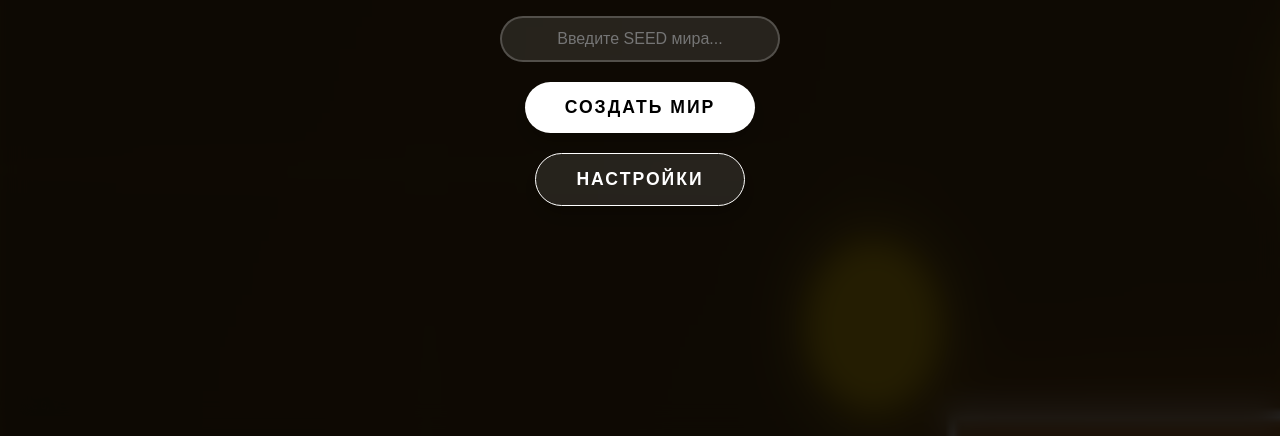
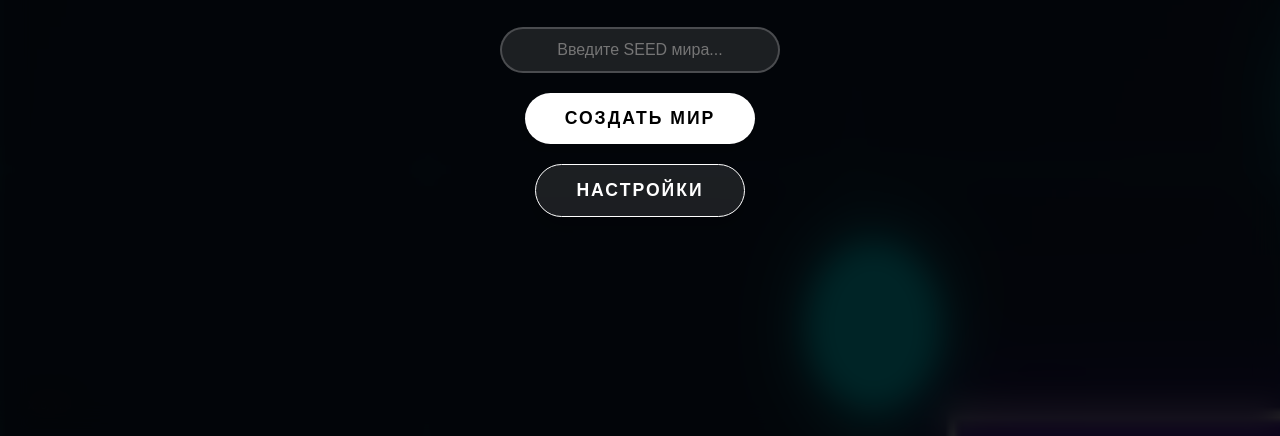
Before and after one commit to abdul009la-dev/Echo-Pulse.com, a plain HTML site: page index.html in a window 1280 px wide. Shown: the part 364-800 px from the top of the page. Drawn offline with Linux system fonts and the light colour scheme.

Commit message:
Add files via upload

```diff
--- a/index.html
+++ b/index.html
@@ -3,7 +3,7 @@
 <head>
     <meta charset="UTF-8">
     <meta name="viewport" content="width=device-width, initial-scale=1.0, maximum-scale=1.0, user-scalable=no">
-    <title>Echo Pulse: Vibrant Worlds</title>
+    <title>Echo Pulse: Origins</title>
     <style>
         :root {
             --bg-color: #050508;
@@ -147,21 +147,6 @@
 
         .hidden { display: none !important; }
 
-        /* Settings specific styles */
-        .settings-btn {
-            position: absolute;
-            top: 20px;
-            right: 20px;
-            background: rgba(255, 255, 255, 0.1);
-            border: 1px solid rgba(255, 255, 255, 0.2);
-            color: white;
-            padding: 10px;
-            border-radius: 50%;
-            cursor: pointer;
-            z-index: 110;
-            pointer-events: auto;
-        }
-
         .lang-group {
             display: flex;
             gap: 10px;
@@ -192,14 +177,13 @@
     <div class="ui-layer">
         <div class="hud">
             <div class="hud-item" id="score-display">SCORE: 0</div>
-            <div class="hud-item" id="biome-display">BIOME: FOREST</div>
         </div>
         <div class="coords" id="coords-display">X: 0, Y: 0</div>
     </div>
 
     <div id="main-menu" class="menu-screen">
         <h1>ECHO PULSE</h1>
-        <p id="menu-desc" style="color: #ccc; margin-bottom: 20px; max-width: 300px;">Исследуйте живые миры. Каждый Seed — это новая палитра.</p>
+        <p id="menu-desc" style="color: #ccc; margin-bottom: 20px; max-width: 300px;">Исследуйте бесконечный мир. Каждый Seed — это новое приключение.</p>
         <input type="text" id="seed-input" class="seed-input" placeholder="Введите SEED мира..." maxlength="16">
         <button id="start-btn" class="btn">Создать мир</button>
         <button id="settings-open-btn" class="btn" style="background: rgba(255,255,255,0.1); color: white; border: 1px solid white;">Настройки</button>
@@ -224,11 +208,6 @@
 </div>
 
 <script>
-    /**
-     * ECHO PULSE: VIBRANT WORLDS
-     * Бесконечный мир с насыщенными цветами и градиентами.
-     */
-
     const canvas = document.getElementById('gameCanvas');
     const ctx = canvas.getContext('2d');
 
@@ -251,8 +230,7 @@
     let currentLang = localStorage.getItem('echo_lang') || 'ru';
     const TRANSLATIONS = {
         ru: {
-            title: "ECHO PULSE",
-            desc: "Исследуйте живые миры. Каждый Seed — это новая палитра.",
+            desc: "Исследуйте бесконечный мир. Каждый Seed — это новое приключение.",
             placeholder: "Введите SEED мира...",
             start: "Создать мир",
             settings: "Настройки",
@@ -261,12 +239,10 @@
             gameOver: "СИГНАЛ ПОТЕРЯН",
             restart: "Возродиться",
             menu: "Меню",
-            score: "СЧЕТ",
-            biome: "БИОМ"
+            score: "СЧЕТ"
         },
         en: {
-            title: "ECHO PULSE",
-            desc: "Explore vibrant worlds. Every Seed is a new palette.",
+            desc: "Explore the infinite world. Every Seed is a new adventure.",
             placeholder: "Enter world SEED...",
             start: "Create World",
             settings: "Settings",
@@ -275,8 +251,7 @@
             gameOver: "SIGNAL LOST",
             restart: "Respawn",
             menu: "Menu",
-            score: "SCORE",
-            biome: "BIOME"
+            score: "SCORE"
         }
     };
 
@@ -298,81 +273,24 @@
         document.getElementById('game-over-title').innerText = t.gameOver;
         document.getElementById('restart-btn').innerText = t.restart;
         document.getElementById('to-menu-btn').innerText = t.menu;
-
-        // Update active button state
         document.getElementById('lang-ru').className = `lang-btn ${currentLang === 'ru' ? 'active' : ''}`;
         document.getElementById('lang-en').className = `lang-btn ${currentLang === 'en' ? 'active' : ''}`;
-
-        // Update HUD labels if playing
         updateHUDLabels();
     }
 
     function updateHUDLabels() {
         const t = TRANSLATIONS[currentLang];
         const scoreEl = document.getElementById('score-display');
-        const biomeEl = document.getElementById('biome-display');
         if (scoreEl) scoreEl.innerText = `${t.score}: ${score}`;
-        // Biome name is usually kept in English or can be translated if needed
     }
 
-    // --- BIOME PALETTES ---
-    const BIOMES = {
-        FOREST: {
-            name: 'FOREST',
-            bg: ['#0a2e2a', '#1a4d44'], // Градиент
-            primary: '#2ecc71',
-            accent: '#1abc9c',
-            particle: '#a3e4d7',
-            grid: 'rgba(46, 204, 113, 0.1)'
-        },
-        DESERT: {
-            name: 'DESERT',
-            bg: ['#4a3311', '#6e4d1a'],
-            primary: '#f1c40f',
-            accent: '#e67e22',
-            particle: '#f9e79f',
-            grid: 'rgba(241, 196, 15, 0.1)'
-        },
-        ICE: {
-            name: 'ICE',
-            bg: ['#1b3a4b', '#2c5d72'],
-            primary: '#ffffff',
-            accent: '#3498db',
-            particle: '#d6eaf8',
-            grid: 'rgba(255, 255, 255, 0.1)'
-        },
-        VOID: {
-            name: 'VOID',
-            bg: ['#1a0a2e', '#2d1a4d'],
-            primary: '#9b59b6',
-            accent: '#7000ff',
-            particle: '#d7bde2',
-            grid: 'rgba(155, 89, 182, 0.1)'
-        },
-        CHAOS: {
-            name: 'CHAOS',
-            bg: ['#3e0a0a', '#5d1a1a'],
-            primary: '#e74c3c',
-            accent: '#ff007a',
-            particle: '#f5b7b1',
-            grid: 'rgba(231, 76, 60, 0.1)'
-        },
-        RESONANCE: {
-            name: 'RESONANCE',
-            bg: ['#0a1a2e', '#1a2d4d'],
-            primary: '#00f2ff',
-            accent: '#7000ff',
-            particle: '#aed6f1',
-            grid: 'rgba(0, 242, 255, 0.1)'
-        },
-        COSMIC: {
-            name: 'COSMIC',
-            bg: ['#05051a', '#0a0a3d'],
-            primary: '#ffffff',
-            accent: '#ff007a',
-            particle: '#fdedec',
-            grid: 'rgba(255, 255, 255, 0.1)'
-        }
+    // --- SINGLE WORLD STYLE ---
+    const WORLD_STYLE = {
+        bg: ['#0a1a2e', '#1a2d4d'],
+        primary: '#00f2ff',
+        accent: '#7000ff',
+        particle: '#aed6f1',
+        grid: 'rgba(0, 242, 255, 0.1)'
     };
 
     // --- UTILS ---
@@ -391,25 +309,15 @@
         return Math.abs(hash);
     }
 
-    function getBiomeAt(cx, cy) {
-        const rnd = mulberry32(cx * 31 + cy * 17 + worldSeed);
-        const v = rnd();
-        const keys = Object.keys(BIOMES);
-        return BIOMES[keys[Math.floor(v * keys.length)]];
-    }
-
     // --- ENGINE ---
     function generateChunk(cx, cy) {
         const key = `${cx},${cy}`;
         if (chunks.has(key)) return chunks.get(key);
 
-        const biome = getBiomeAt(cx, cy);
         const rnd = mulberry32(cx * 1000 + cy + worldSeed);
-
         const structures = [];
         const enemies = [];
 
-        // Structures
         if (rnd() < 0.4) {
             const count = Math.floor(rnd() * 4) + 1;
             for (let i = 0; i < count; i++) {
@@ -418,12 +326,11 @@
                     y: cy * CHUNK_SIZE + rnd() * CHUNK_SIZE,
                     w: 60 + rnd() * 120,
                     h: 60 + rnd() * 120,
-                    color: biome.accent
+                    color: WORLD_STYLE.accent
                 });
             }
         }
 
-        // Enemies
         const enemyCount = 3 + Math.floor(rnd() * 6);
         for (let i = 0; i < enemyCount; i++) {
             enemies.push({
@@ -432,11 +339,11 @@
                 r: 12 + rnd() * 10,
                 vx: (rnd() - 0.5) * 3,
                 vy: (rnd() - 0.5) * 3,
-                color: biome.primary
+                color: WORLD_STYLE.primary
             });
         }
 
-        const chunk = { biome, structures, enemies };
+        const chunk = { structures, enemies };
         chunks.set(key, chunk);
         return chunk;
     }
@@ -444,13 +351,8 @@
     function initGame() {
         resize();
         worldSeed = getSeedHash(seed);
-        player.x = 0; player.y = 0;
-        player.vx = 0; player.vy = 0;
-        player.trail = [];
-        chunks.clear();
-        pulses = [];
-        particles = [];
-        score = 0;
+        player.x = 0; player.y = 0; player.vx = 0; player.vy = 0; player.trail = [];
+        chunks.clear(); pulses = []; particles = []; score = 0;
         state = 'PLAYING';
         updateHUDLabels();
     }
@@ -477,15 +379,8 @@
     }, { passive: false });
 
     function createPulse(x, y) {
-        const cx = Math.floor(player.x / CHUNK_SIZE);
-        const cy = Math.floor(player.y / CHUNK_SIZE);
-        const biome = getBiomeAt(cx, cy);
-
-        pulses.push({ x, y, r: 0, maxR: 160, opacity: 1, color: biome.primary });
-
-        const dx = player.x - x;
-        const dy = player.y - y;
-        const dist = Math.sqrt(dx*dx + dy*dy);
+        pulses.push({ x, y, r: 0, maxR: 160, opacity: 1, color: WORLD_STYLE.primary });
+        const dx = player.x - x, dy = player.y - y, dist = Math.sqrt(dx*dx + dy*dy);
         if (dist < 160) {
             const force = (160 - dist) / 160 * 18;
             player.vx += (dx / dist) * force;
@@ -495,182 +390,104 @@
 
     function update() {
         if (state !== 'PLAYING') return;
-
-        player.x += player.vx;
-        player.y += player.vy;
-        player.vx *= 0.97;
-        player.vy *= 0.97;
-
+        player.x += player.vx; player.y += player.vy;
+        player.vx *= 0.97; player.vy *= 0.97;
         camera.x += (player.x - canvas.clientWidth / 2 - camera.x) * 0.1;
         camera.y += (player.y - canvas.clientHeight / 2 - camera.y) * 0.1;
-
         player.trail.push({x: player.x, y: player.y});
         if (player.trail.length > 25) player.trail.shift();
 
         const currentCX = Math.floor(player.x / CHUNK_SIZE);
         const currentCY = Math.floor(player.y / CHUNK_SIZE);
-        const currentBiome = getBiomeAt(currentCX, currentCY);
 
-        // Update Chunks
         for (let x = currentCX - VIEW_DISTANCE; x <= currentCX + VIEW_DISTANCE; x++) {
             for (let y = currentCY - VIEW_DISTANCE; y <= currentCY + VIEW_DISTANCE; y++) {
                 const chunk = generateChunk(x, y);
-
                 chunk.enemies.forEach(e => {
                     e.x += e.vx; e.y += e.vy;
                     if (e.x < x * CHUNK_SIZE || e.x > (x+1) * CHUNK_SIZE) e.vx *= -1;
                     if (e.y < y * CHUNK_SIZE || e.y > (y+1) * CHUNK_SIZE) e.vy *= -1;
-
-                    const dx = player.x - e.x;
-                    const dy = player.y - e.y;
+                    const dx = player.x - e.x, dy = player.y - e.y;
                     if (Math.sqrt(dx*dx + dy*dy) < player.r + e.r) endGame();
                 });
-
                 chunk.structures.forEach(s => {
                     if (player.x + player.r > s.x && player.x - player.r < s.x + s.w &&
                         player.y + player.r > s.y && player.y - player.r < s.y + s.h) {
-                        player.vx *= -1.1;
-                        player.vy *= -1.1;
-                        score += 1;
-                        createParticles(player.x, player.y, currentBiome.particle, 5);
+                        player.vx *= -1.1; player.vy *= -1.1;
+                        score += 1; createParticles(player.x, player.y, WORLD_STYLE.particle, 5);
                         updateHUDLabels();
                     }
                 });
             }
         }
 
-        // Pulses
         for (let i = pulses.length - 1; i >= 0; i--) {
-            const p = pulses[i];
-            p.r += 6;
-            p.opacity -= 0.025;
-            if (p.opacity <= 0) pulses.splice(i, 1);
+            pulses[i].r += 6; pulses[i].opacity -= 0.025;
+            if (pulses[i].opacity <= 0) pulses.splice(i, 1);
         }
-
-        // Particles
         for (let i = particles.length - 1; i >= 0; i--) {
-            const p = particles[i];
-            p.x += p.vx; p.y += p.vy;
-            p.life -= 0.02;
-            if (p.life <= 0) particles.splice(i, 1);
+            particles[i].x += particles[i].vx; particles[i].y += particles[i].vy;
+            particles[i].life -= 0.02;
+            if (particles[i].life <= 0) particles.splice(i, 1);
         }
-
-        // HUD
         document.getElementById('coords-display').innerText = `X: ${Math.floor(player.x)}, Y: ${Math.floor(player.y)}`;
-        document.getElementById('biome-display').innerText = `${TRANSLATIONS[currentLang].biome}: ${currentBiome.name}`;
     }
 
     function createParticles(x, y, color, count) {
         for (let i = 0; i < count; i++) {
-            particles.push({
-                x, y,
-                vx: (Math.random() - 0.5) * 8,
-                vy: (Math.random() - 0.5) * 8,
-                life: 1,
-                color
-            });
+            particles.push({ x, y, vx: (Math.random() - 0.5) * 8, vy: (Math.random() - 0.5) * 8, life: 1, color });
         }
     }
 
     function draw() {
+        const grad = ctx.createRadialGradient(canvas.clientWidth/2, canvas.clientHeight/2, 0, canvas.clientWidth/2, canvas.clientHeight/2, canvas.clientWidth);
+        grad.addColorStop(0, WORLD_STYLE.bg[1]); grad.addColorStop(1, WORLD_STYLE.bg[0]);
+        ctx.fillStyle = grad; ctx.fillRect(0, 0, canvas.clientWidth, canvas.clientHeight);
+
         const currentCX = Math.floor(player.x / CHUNK_SIZE);
         const currentCY = Math.floor(player.y / CHUNK_SIZE);
-        const currentBiome = getBiomeAt(currentCX, currentCY);
 
-        // Draw Background Gradient
-        const grad = ctx.createRadialGradient(
-            canvas.clientWidth/2, canvas.clientHeight/2, 0,
-            canvas.clientWidth/2, canvas.clientHeight/2, canvas.clientWidth
-        );
-        grad.addColorStop(0, currentBiome.bg[1]);
-        grad.addColorStop(1, currentBiome.bg[0]);
-        ctx.fillStyle = grad;
-        ctx.fillRect(0, 0, canvas.clientWidth, canvas.clientHeight);
-
-        // Draw Chunks
         for (let x = currentCX - VIEW_DISTANCE; x <= currentCX + VIEW_DISTANCE; x++) {
             for (let y = currentCY - VIEW_DISTANCE; y <= currentCY + VIEW_DISTANCE; y++) {
                 const chunk = generateChunk(x, y);
                 const screenX = x * CHUNK_SIZE - camera.x;
                 const screenY = y * CHUNK_SIZE - camera.y;
-
-                // Grid
-                ctx.strokeStyle = chunk.biome.grid;
-                ctx.lineWidth = 1;
-                const step = 100;
-                for(let gx=0; gx<=CHUNK_SIZE; gx+=step) {
+                ctx.strokeStyle = WORLD_STYLE.grid; ctx.lineWidth = 1;
+                for(let gx=0; gx<=CHUNK_SIZE; gx+=100) {
                     ctx.beginPath(); ctx.moveTo(screenX + gx, screenY); ctx.lineTo(screenX + gx, screenY + CHUNK_SIZE); ctx.stroke();
                 }
-                for(let gy=0; gy<=CHUNK_SIZE; gy+=step) {
+                for(let gy=0; gy<=CHUNK_SIZE; gy+=100) {
                     ctx.beginPath(); ctx.moveTo(screenX, screenY + gy); ctx.lineTo(screenX + CHUNK_SIZE, screenY + gy); ctx.stroke();
                 }
-
-                // Structures
                 chunk.structures.forEach(s => {
-                    ctx.shadowBlur = 20;
-                    ctx.shadowColor = s.color;
-                    ctx.fillStyle = s.color;
-                    ctx.globalAlpha = 0.4;
+                    ctx.shadowBlur = 20; ctx.shadowColor = s.color; ctx.fillStyle = s.color; ctx.globalAlpha = 0.4;
                     ctx.fillRect(s.x - camera.x, s.y - camera.y, s.w, s.h);
-                    ctx.globalAlpha = 1;
-                    ctx.strokeStyle = '#fff';
-                    ctx.lineWidth = 2;
-                    ctx.strokeRect(s.x - camera.x, s.y - camera.y, s.w, s.h);
+                    ctx.globalAlpha = 1; ctx.strokeStyle = '#fff'; ctx.lineWidth = 2; ctx.strokeRect(s.x - camera.x, s.y - camera.y, s.w, s.h);
                     ctx.shadowBlur = 0;
                 });
-
-                // Enemies
                 chunk.enemies.forEach(e => {
-                    ctx.beginPath();
-                    ctx.arc(e.x - camera.x, e.y - camera.y, e.r, 0, Math.PI*2);
-                    ctx.fillStyle = e.color;
-                    ctx.shadowBlur = 15;
-                    ctx.shadowColor = e.color;
-                    ctx.fill();
-                    ctx.shadowBlur = 0;
+                    ctx.beginPath(); ctx.arc(e.x - camera.x, e.y - camera.y, e.r, 0, Math.PI*2);
+                    ctx.fillStyle = e.color; ctx.shadowBlur = 15; ctx.shadowColor = e.color; ctx.fill(); ctx.shadowBlur = 0;
                 });
             }
         }
 
-        // Pulses
         pulses.forEach(p => {
-            ctx.beginPath();
-            ctx.arc(p.x - camera.x, p.y - camera.y, p.r, 0, Math.PI*2);
-            ctx.strokeStyle = p.color;
-            ctx.globalAlpha = p.opacity;
-            ctx.lineWidth = 4;
-            ctx.stroke();
-            ctx.globalAlpha = 1;
+            ctx.beginPath(); ctx.arc(p.x - camera.x, p.y - camera.y, p.r, 0, Math.PI*2);
+            ctx.strokeStyle = p.color; ctx.globalAlpha = p.opacity; ctx.lineWidth = 4; ctx.stroke(); ctx.globalAlpha = 1;
         });
 
-        // Trail
         if (player.trail.length > 1) {
-            ctx.beginPath();
-            ctx.moveTo(player.trail[0].x - camera.x, player.trail[0].y - camera.y);
+            ctx.beginPath(); ctx.moveTo(player.trail[0].x - camera.x, player.trail[0].y - camera.y);
             player.trail.forEach(t => ctx.lineTo(t.x - camera.x, t.y - camera.y));
-            ctx.strokeStyle = 'rgba(255, 255, 255, 0.3)';
-            ctx.lineWidth = player.r * 1.5;
-            ctx.lineCap = 'round';
-            ctx.stroke();
+            ctx.strokeStyle = 'rgba(255, 255, 255, 0.3)'; ctx.lineWidth = player.r * 1.5; ctx.lineCap = 'round'; ctx.stroke();
         }
 
-        // Player
-        ctx.beginPath();
-        ctx.arc(player.x - camera.x, player.y - camera.y, player.r, 0, Math.PI*2);
-        ctx.fillStyle = '#fff';
-        ctx.shadowBlur = 20;
-        ctx.shadowColor = '#fff';
-        ctx.fill();
-        ctx.shadowBlur = 0;
+        ctx.beginPath(); ctx.arc(player.x - camera.x, player.y - camera.y, player.r, 0, Math.PI*2);
+        ctx.fillStyle = '#fff'; ctx.shadowBlur = 20; ctx.shadowColor = '#fff'; ctx.fill(); ctx.shadowBlur = 0;
 
-        // Particles
-        particles.forEach(p => {
-            ctx.globalAlpha = p.life;
-            ctx.fillStyle = p.color;
-            ctx.fillRect(p.x - camera.x, p.y - camera.y, 4, 4);
-        });
+        particles.forEach(p => { ctx.globalAlpha = p.life; ctx.fillStyle = p.color; ctx.fillRect(p.x - camera.x, p.y - camera.y, 4, 4); });
         ctx.globalAlpha = 1;
-
         requestAnimationFrame(draw);
     }
 
@@ -683,37 +500,17 @@
     setInterval(update, 1000/60);
     draw();
 
-    // UI Event Listeners
     document.getElementById('start-btn').onclick = () => {
         seed = document.getElementById('seed-input').value || "MANUS";
         initGame();
         document.getElementById('main-menu').classList.add('hidden');
     };
+    document.getElementById('restart-btn').onclick = () => { initGame(); document.getElementById('game-over').classList.add('hidden'); };
+    document.getElementById('to-menu-btn').onclick = () => { state = 'MENU'; document.getElementById('game-over').classList.add('hidden'); document.getElementById('main-menu').classList.remove('hidden'); };
+    document.getElementById('settings-open-btn').onclick = () => { document.getElementById('main-menu').classList.add('hidden'); document.getElementById('settings-menu').classList.remove('hidden'); };
+    document.getElementById('settings-close-btn').onclick = () => { document.getElementById('settings-menu').classList.add('hidden'); document.getElementById('main-menu').classList.remove('hidden'); };
 
-    document.getElementById('restart-btn').onclick = () => {
-        initGame();
-        document.getElementById('game-over').classList.add('hidden');
-    };
-
-    document.getElementById('to-menu-btn').onclick = () => {
-        state = 'MENU';
-        document.getElementById('game-over').classList.add('hidden');
-        document.getElementById('main-menu').classList.remove('hidden');
-    };
-
-    document.getElementById('settings-open-btn').onclick = () => {
-        document.getElementById('main-menu').classList.add('hidden');
-        document.getElementById('settings-menu').classList.remove('hidden');
-    };
-
-    document.getElementById('settings-close-btn').onclick = () => {
-        document.getElementById('settings-menu').classList.add('hidden');
-        document.getElementById('main-menu').classList.remove('hidden');
-    };
-
-    // Initial UI update
     updateUI();
-
 </script>
 </body>
 </html>
```
